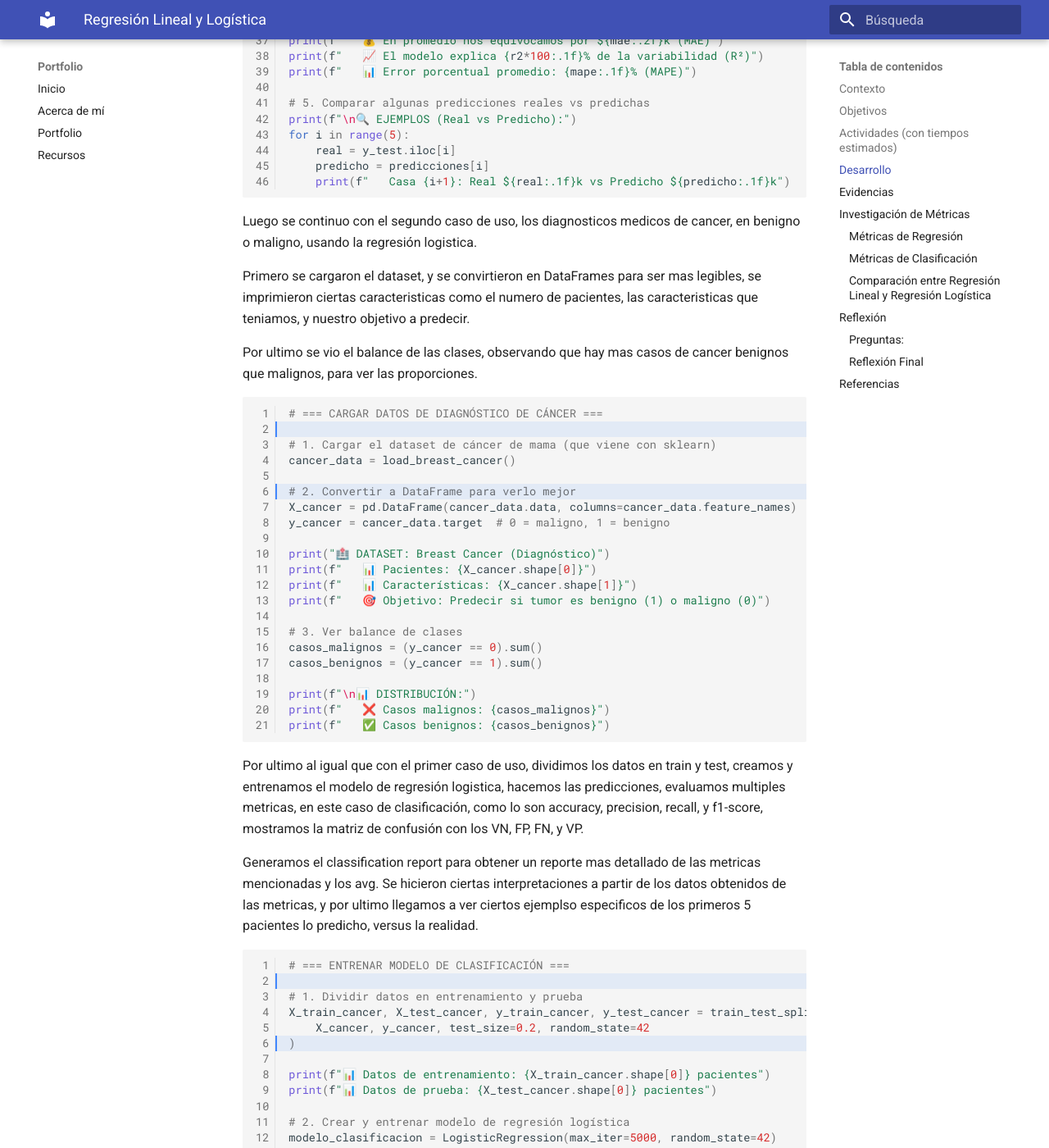
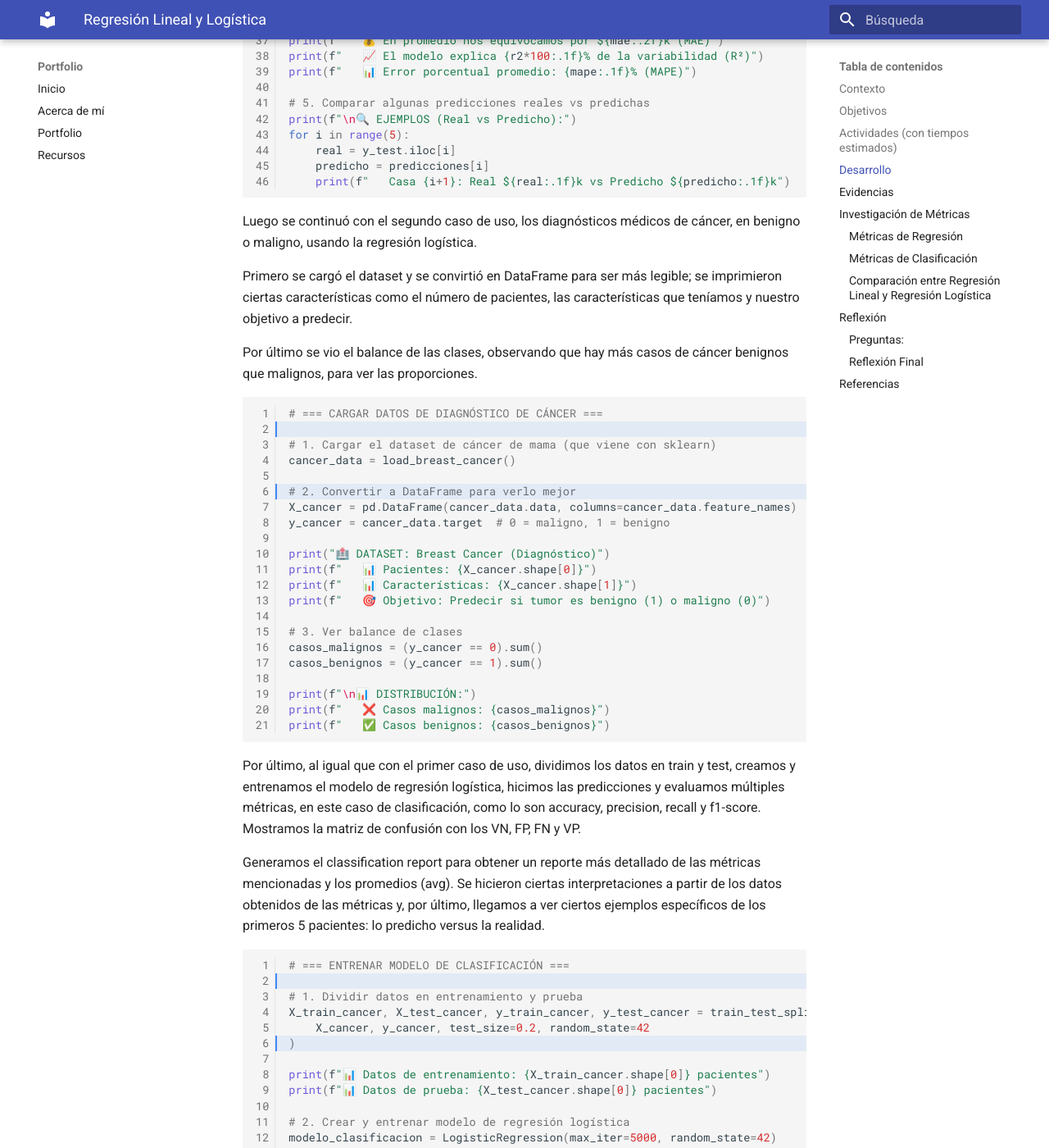
Before and after one commit to SantiagoFerraro03/ia-portfolio, an MkDocs documentation site: the page built from docs/portfolio/04-entrega4.md, in a window 1280 px wide and 1400 px high, scrolled down 2734 px. Shown: the whole window at 82% size. Built offline with MkDocs 1.6.1 and Material for MkDocs 9.7.7, drawn with Linux system fonts in a browser that asks for light colours; some of the changed text lies outside the part shown.

Commit message:
Entrega 4 fix

````diff
--- a/docs/portfolio/04-entrega4.md
+++ b/docs/portfolio/04-entrega4.md
@@ -4,14 +4,14 @@ date: 2025-08-31
 ---
 
 ## Contexto
-Se evaluaron 2 casos de negocio para el uso del modelo de regresión lineal, y el modelo de regreisión logistica. Primero para la regresión lineal se buscara estimar el valor medio de precio de casas para una inmobiliaria de Boston, y para la regresión logistica se buscara hacer un diagnostico medico para clasificar tumores en benignos o malignos.
+Se evaluaron 2 casos de negocio para el uso del modelo de regresión lineal y del modelo de regresión logística. Primero, para la regresión lineal se buscará estimar el valor medio de precio de casas para una inmobiliaria de Boston, y para la regresión logística se buscará hacer un diagnóstico médico para clasificar tumores en benignos o malignos.
 
 ## Objetivos
-- Aprender a cargar y explorar datos
-- Implementar regresión lineal paso a paso
-- Implementar regresión logística paso a paso
-- Interpretar resultados de forma simple
-- Evaluar la aplicación de los modelos en sus respectivos casos
+- Aprender a cargar y explorar datos.
+- Implementar regresión lineal paso a paso.
+- Implementar regresión logística paso a paso.
+- Interpretar resultados de forma simple.
+- Evaluar la aplicación de los modelos en sus respectivos casos.
 
 ## Actividades (con tiempos estimados)
 - Investigación del caso — 15 min
@@ -21,11 +21,11 @@ Se evaluaron 2 casos de negocio para el uso del modelo de regresión lineal, y e
 - Documentación de los hallazgos — 25 min
 
 ## Desarrollo
-Primero se leyeron las documentaciones necesarias para el uso de los modelos, el uso y significado de las metricas utilizadas, y la división en partes de test y training data.
+Primero se leyó la documentación necesaria para el uso de los modelos, el uso y significado de las métricas utilizadas, y la división en partes de test y training data.
 
-Posteriormente para cada caso se evaluo el contexto del negocio, y se empezo la implementación del codigo.
+Posteriormente, para cada caso se evaluó el contexto del negocio y se empezó la implementación del código.
 
-Primero se hicieron las importaciones necesarias (Setup):
+Primero se hicieron las importaciones necesarias (setup):
 
 ```python hl_lines="2 6" linenums="1"
 # Importar librerías que vamos a usar
@@ -42,7 +42,7 @@ from sklearn.datasets import load_breast_cancer
 print("✅ Setup completo!")
 ```
 
-Luego se comenzo por el primer caso de negocio que fue el de la inmobiliaria de Boston, se cargo el dataet a partir de la URL, exploramos la forma d elos datos, sus columnas, y nos centramos en separar los datos en X e y sobre la columna medv que es el precio de las casas que queremos predecir (Extrayendo de los datos medv para X, y dejando solo medv para y):
+Luego se comenzó por el primer caso de negocio que fue el de la inmobiliaria de Boston, se cargó el dataset a partir de la URL, exploramos la forma de los datos, sus columnas, y nos centramos en separar los datos en X e y sobre la columna medv que es el precio de las casas que queremos predecir (extrayendo de los datos medv para X, y dejando solo medv para y):
 
 ```python hl_lines="2 6" linenums="1"
 # === CARGAR DATOS DE CASAS EN BOSTON ===
@@ -70,7 +70,7 @@ print(f"🎯 Queremos predecir: Precio de casas en miles de USD")
 print(f"📈 Precio mínimo: ${y.min():.1f}k, Precio máximo: ${y.max():.1f}k")
 ```
 
-Posteriormente se dividieron lso datos en test y train, entrenamos al modelo, hicimos las predicciones, y evaluamos el modelo en las distintas metricas MAE, MSE, RMSE, R2, MAPE, se obtuvieron ciertas interpretaciones a partir de dichas metricas y se hizo una comparación de lo predicho para las primeras 5 casas vs el valor real.
+Posteriormente se dividieron los datos en test y train, entrenamos al modelo, hicimos las predicciones, y evaluamos el modelo en las distintas métricas MAE, MSE, RMSE, R², MAPE. Se obtuvieron ciertas interpretaciones a partir de dichas métricas y se hizo una comparación de lo predicho para las primeras 5 casas vs el valor real.
 
 ```python hl_lines="2 6" linenums="1"
 # === ENTRENAR MODELO DE REGRESIÓN LINEAL ===
@@ -121,11 +121,11 @@ for i in range(5):
     print(f"   Casa {i+1}: Real ${real:.1f}k vs Predicho ${predicho:.1f}k")
 ```
 
-Luego se continuo con el segundo caso de uso, los diagnosticos medicos de cancer, en benigno o maligno, usando la regresión logistica.
+Luego se continuó con el segundo caso de uso, los diagnósticos médicos de cáncer, en benigno o maligno, usando la regresión logística.
 
-Primero se cargaron el dataset, y se convirtieron en DataFrames para ser mas legibles, se imprimieron ciertas caracteristicas como el numero de pacientes, las caracteristicas que teniamos, y nuestro objetivo a predecir.
+Primero se cargó el dataset y se convirtió en DataFrame para ser más legible; se imprimieron ciertas características como el número de pacientes, las características que teníamos y nuestro objetivo a predecir.
 
-Por ultimo se vio el balance de las clases, observando que hay mas casos de cancer benignos que malignos, para ver las proporciones.
+Por último se vio el balance de las clases, observando que hay más casos de cáncer benignos que malignos, para ver las proporciones.
 
 ```python hl_lines="2 6" linenums="1"
 # === CARGAR DATOS DE DIAGNÓSTICO DE CÁNCER ===
@@ -151,9 +151,9 @@ print(f"   ❌ Casos malignos: {casos_malignos}")
 print(f"   ✅ Casos benignos: {casos_benignos}")
 ```
 
-Por ultimo al igual que con el primer caso de uso, dividimos los datos en train y test, creamos y entrenamos el modelo de regresión logistica, hacemos las predicciones, evaluamos multiples metricas, en este caso de clasificación, como lo son accuracy, precision, recall, y f1-score, mostramos la matriz de confusión con los VN, FP, FN, y VP.
+Por último, al igual que con el primer caso de uso, dividimos los datos en train y test, creamos y entrenamos el modelo de regresión logística, hicimos las predicciones y evaluamos múltiples métricas, en este caso de clasificación, como lo son accuracy, precision, recall y f1-score. Mostramos la matriz de confusión con los VN, FP, FN y VP.
 
-Generamos el classification report para obtener un reporte mas detallado de las metricas mencionadas y los avg. Se hicieron ciertas interpretaciones a partir de los datos obtenidos de las metricas, y por ultimo llegamos a ver ciertos ejemplso especificos de los primeros 5 pacientes lo predicho, versus la realidad.
+Generamos el classification report para obtener un reporte más detallado de las métricas mencionadas y los promedios (avg). Se hicieron ciertas interpretaciones a partir de los datos obtenidos de las métricas y, por último, llegamos a ver ciertos ejemplos específicos de los primeros 5 pacientes: lo predicho versus la realidad.
 
 ```python hl_lines="2 6" linenums="1"
 # === ENTRENAR MODELO DE CLASIFICACIÓN ===
````
